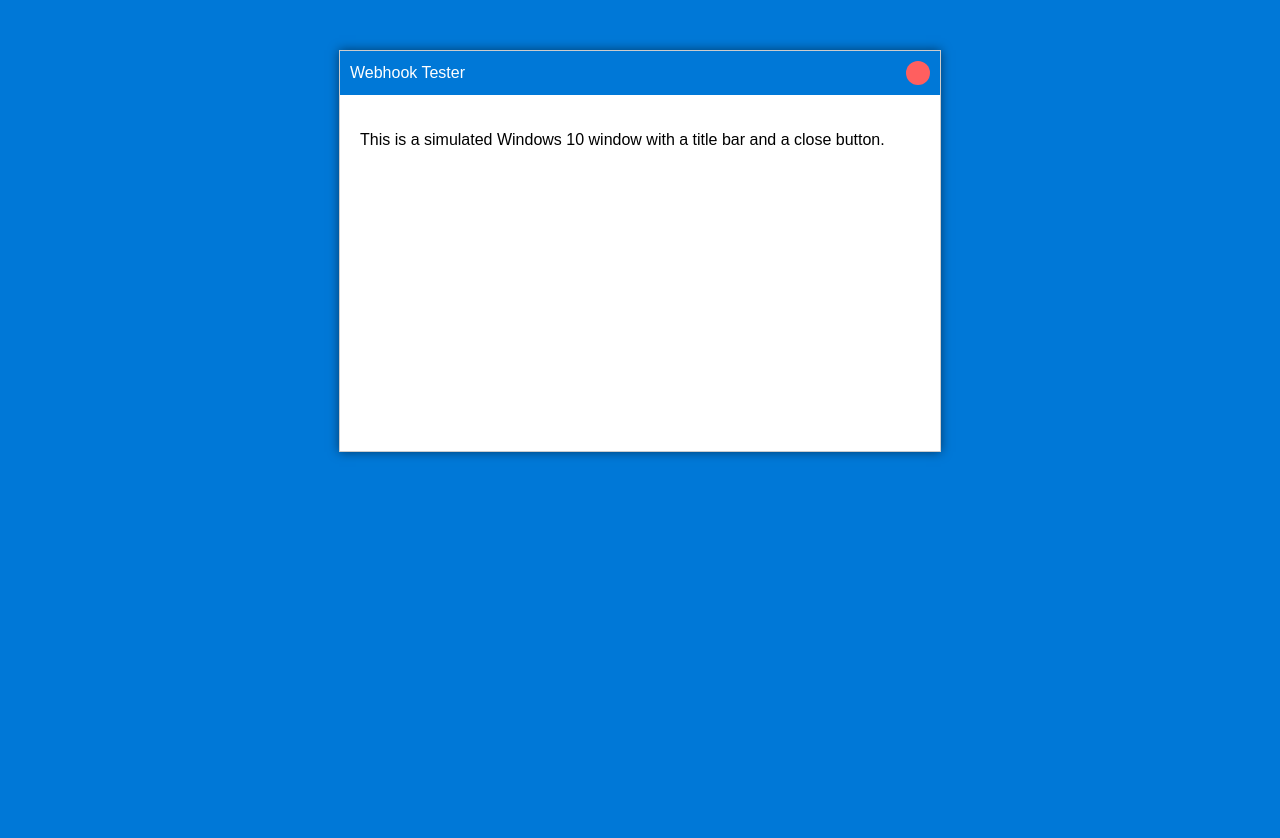
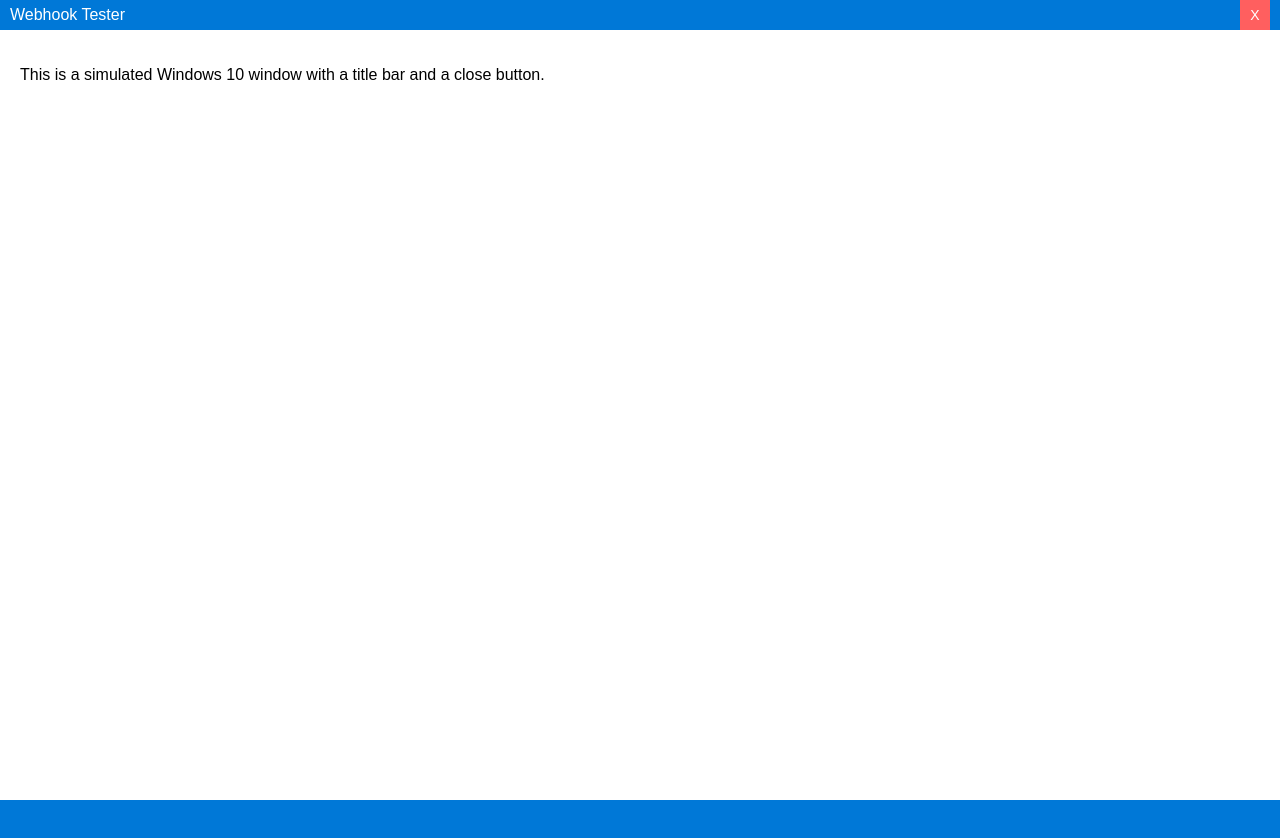
Before and after one commit to TheRealNibby/nibbys-corner, a browser extension: page webhook-tester.html in a window 1280 px wide. After the commit the page ends 800 px from the top, so only its background shows below. Drawn offline with Linux system fonts and the light colour scheme.

Commit message:
Update webhook-tester.html

```diff
--- a/webhook-tester.html
+++ b/webhook-tester.html
@@ -6,16 +6,16 @@
         body, html {
             margin: 0;
             padding: 0;
+            width: 100%;
             height: 100%;
             font-family: Arial, sans-serif;
             background-color: #0078d7; /* Windows 10 blue */
         }
         .window {
             background-color: white;
-            width: 600px;
-            height: 400px;
-            margin: 50px auto;
-            border: 1px solid #ccc;
+            width: 100%;
+            height: 100%;
+            border: none;
             box-shadow: 0px 0px 10px rgba(0, 0, 0, 0.5);
             display: flex;
             flex-direction: column;
@@ -23,10 +23,11 @@
         .title-bar {
             background-color: #0078d7;
             color: white;
-            padding: 10px;
+            padding: 0 10px;
             display: flex;
             justify-content: space-between;
             align-items: center;
+            height: 30px;
         }
         .title-bar .title {
             margin: 0;
@@ -35,10 +36,20 @@
         .close-btn {
             background-color: #ff5f5f;
             border: none;
-            width: 24px;
-            height: 24px;
-            border-radius: 50%;
+            width: 30px;
+            height: 100%;
             cursor: pointer;
+            display: flex;
+            justify-content: center;
+            align-items: center;
+        }
+        .close-btn:hover {
+            background-color: #e60000;
+        }
+        .close-btn::before {
+            content: "X";
+            font-size: 14px;
+            color: white;
         }
         .content {
             padding: 20px;
```
